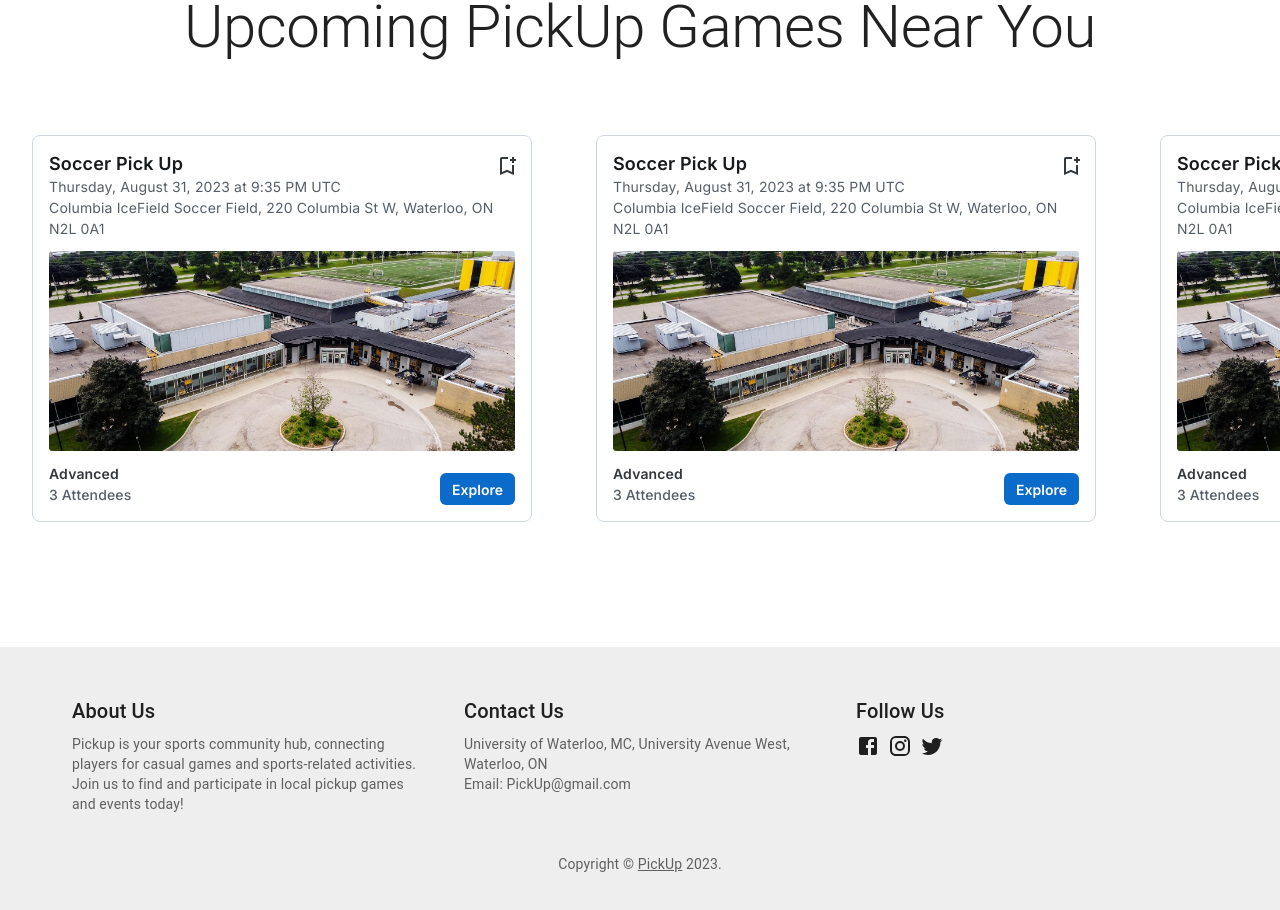
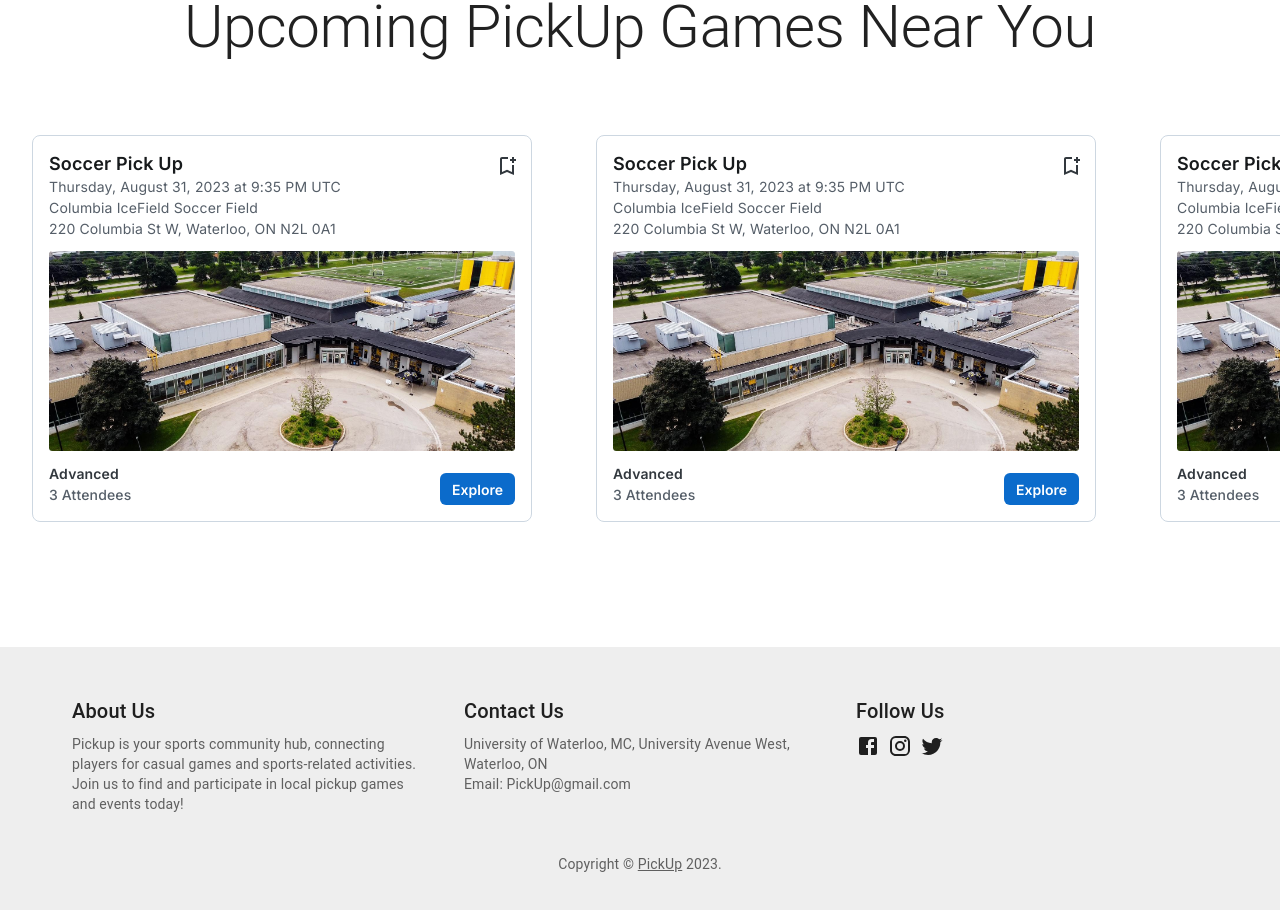
Before and after one commit to PickUp89/PickUp-FrontEnd, a React (Create React App) app: page / in a window 1280 px wide. Shown: the part 2020-2930 px from the top of the page. Built offline with nearby package versions, Linux system fonts and the light colour scheme.

Commit message:
handle click on event cards

```diff
--- a/src/components/EventCard/EventCard.js
+++ b/src/components/EventCard/EventCard.js
@@ -8,8 +8,12 @@ import Typography from "@mui/joy/Typography";
 import BookmarkAdd from "@mui/icons-material/BookmarkAddOutlined";
 import formatISODateToCustomString from "../../utils/formatISODateToCustomString";
 import testImage from "./testImage";
+import { useNavigate } from 'react-router-dom';
+import { useSelector } from "react-redux";
 
-export default function EventCard({eventInfo, height, width}) {
+export default function EventCard({ eventInfo, height, width }) {
+  const isAuthenticated = useSelector((state) => state?.user?.isAuthenticated);
+  const navigate = useNavigate();
   const defaultEventInfo = {
     name: "Soccer Pick Up",
     date: "2023-08-31 17:35:10.895 -0400",
@@ -20,22 +24,50 @@ export default function EventCard({eventInfo, height, width}) {
     level: "Advanced",
   };
 
+  const renderLocation = (location) => {
+    const locationParts = location.split(","); // Split the location string at the first comma
+    const firstPart = locationParts[0].trim(); // Trim to remove any leading/trailing spaces
+    const secondPart = locationParts.slice(1).join(",").trim(); // Join the remaining parts and trim
+
+    // Then in your JSX code:
+    return (
+      <>
+        <Typography level="body-sm">{firstPart}</Typography>
+        <Typography level="body-sm">{secondPart}</Typography>
+      </>
+    );
+  };
+
+  const handleGoToPost = () => {
+    if (!isAuthenticated) navigate('/auth');;
+  };
+
+  const handleAttendEvent = () => {
+    if (!isAuthenticated) navigate('/auth');;
+  };
   const { name, date, attendees, location, coverImage, level } =
     eventInfo || defaultEventInfo;
   return (
-    <Card sx={{ width: width || 500, height: height || null,  backgroundColor: "white",}}>
+    <Card
+      sx={{
+        width: width || 500,
+        height: height || null,
+        backgroundColor: "white",
+      }}
+    >
       <div>
         <Typography level="title-lg">{name}</Typography>
         <Typography level="body-sm">
           {formatISODateToCustomString(date)}
         </Typography>
-        <Typography level="body-sm">{location}</Typography>
+        {renderLocation(location)}
         <IconButton
           aria-label="bookmark Bahamas Islands"
           variant="plain"
           color="neutral"
           size="sm"
           sx={{ position: "absolute", top: "0.875rem", right: "0.5rem" }}
+          onClick={handleAttendEvent}
         >
           <BookmarkAdd />
         </IconButton>
@@ -49,7 +81,7 @@ export default function EventCard({eventInfo, height, width}) {
             {level}
           </Typography>
           <Typography fontSize="sm" level="body-xs">
-            {attendees.length || 0} Attendees
+            {eventInfo?.attendeesNumber || attendees.length || 0} Attendees
           </Typography>
         </div>
         <Button
@@ -57,7 +89,13 @@ export default function EventCard({eventInfo, height, width}) {
           size="sm"
           color="primary"
           aria-label="Explore Bahamas Islands"
-          sx={{ ml: "auto", alignSelf: "center", fontWeight: 600, marginTop: 'auto', }}
+          onClick={handleGoToPost}
+          sx={{
+            ml: "auto",
+            alignSelf: "center",
+            fontWeight: 600,
+            marginTop: "auto",
+          }}
         >
           Explore
         </Button>
```
